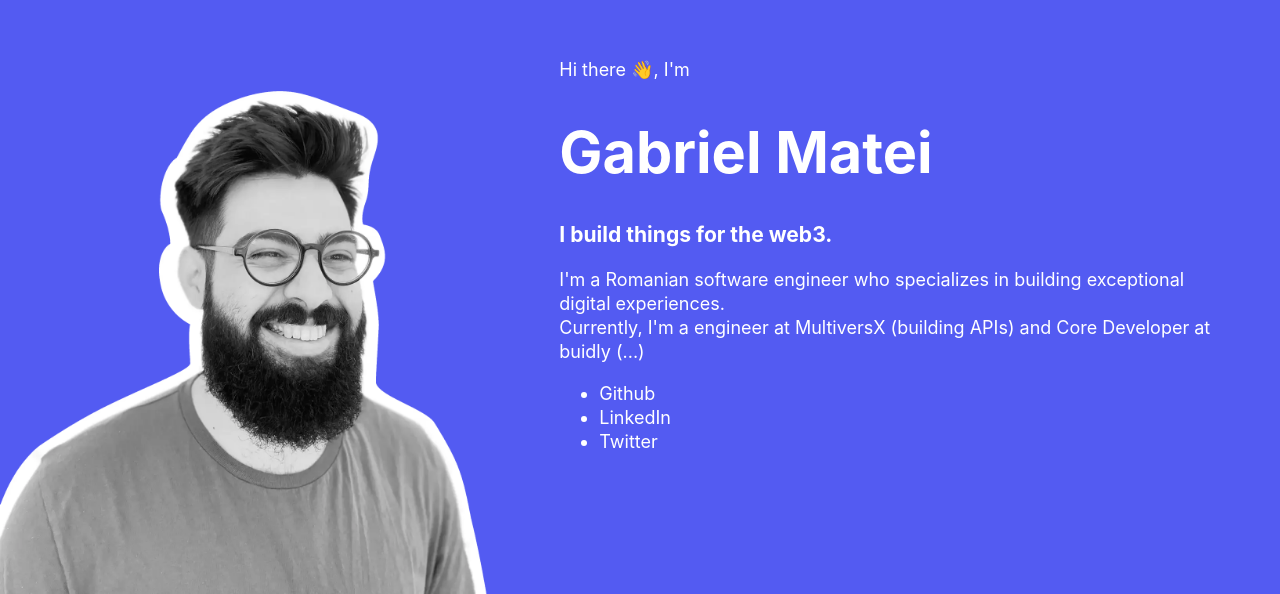
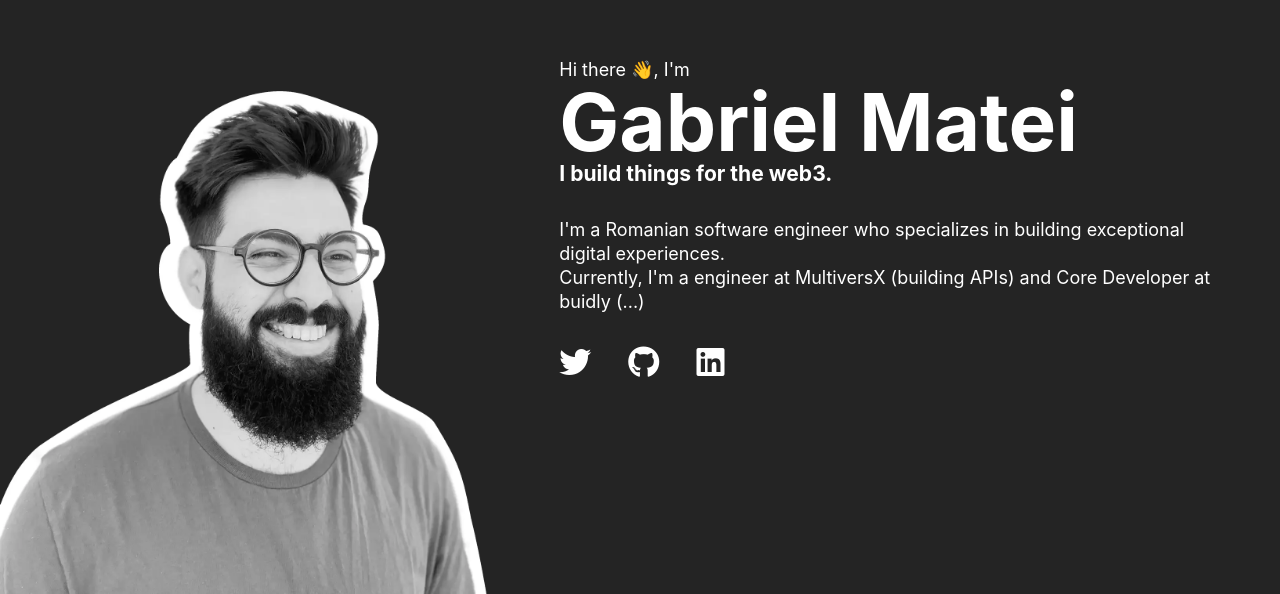
Before and after one commit to gabrielmatei/gabrielmatei.github.io, a website built with Vite: page index.html in a window 1280 px wide. Shown: the part 206-800 px from the top of the page. Built offline with nearby package versions, Linux system fonts and the light colour scheme.

Commit message:
add social links + format

```diff
--- a/index.html
+++ b/index.html
@@ -9,6 +9,8 @@
   <title>Gabriel Matei • personal website</title>
 
   <link rel="stylesheet" href="/src/style.css">
+
+  <script src="https://kit.fontawesome.com/27f86ca87a.js" crossorigin="anonymous"></script>
 </head>
 
 <body>
@@ -18,23 +20,21 @@
     </div>
 
     <div class="content">
-      <div class="hero">
+      <div class="hero mb-2">
         <p>Hi there 👋, I'm</p>
         <h1>Gabriel Matei</h1>
         <h3>I build things for the web3.</h3>
       </div>
 
-      <div class="description">
+      <div class="description mb-2">
         <p>I'm a Romanian software engineer who specializes in building exceptional digital experiences.</p>
         <p>Currently, I'm a engineer at MultiversX (building APIs) and Core Developer at buidly (...)</p>
       </div>
 
       <div class="social">
-        <ul>
-          <li>Github</li>
-          <li>LinkedIn</li>
-          <li>Twitter</li>
-        </ul>
+        <a href="https://twitter.com/gabrielvmatei" target="_blank"><i class="fa-brands fa-twitter"></i></a>
+        <a href="https://github.com/gabrielmatei" target="_blank"><i class="fa-brands fa-github"></i></a>
+        <a href="https://www.linkedin.com/in/mateigabriel/" target="_blank"><i class="fa-brands fa-linkedin"></i></i></a>
       </div>
     </div>
   </main>
--- a/src/style.css
+++ b/src/style.css
@@ -15,29 +15,29 @@
   -webkit-text-size-adjust: 100%;
 }
 
-a {
-  font-weight: 500;
-  color: #646cff;
-  text-decoration: inherit;
-}
-a:hover {
-  color: #535bf2;
-}
-
 body {
   font-size: 18px;
   margin: 0;
   color: #ffffff;
-  background-color: #535bf2;
+  background-color: #242424;
 }
 
 h1 {
-  font-size: 3.2em;
-  line-height: 1.1;
+  font-size: 5rem;
+  line-height: 5rem;
+  margin: 0;
+}
+
+h3 {
+  margin: 0;
 }
 
 p {
   margin: 0;
+}
+
+.mb-2 {
+  margin-bottom: 2rem;
 }
 
 #app {
@@ -69,3 +69,13 @@ p {
   background-size: contain;
   background-position: bottom left;
 }
+
+.social a {
+  font-size: 2rem;
+  color: #ffffff;
+  margin-right: 2rem;
+}
+
+.social a:hover {
+  color: red;
+}
```
